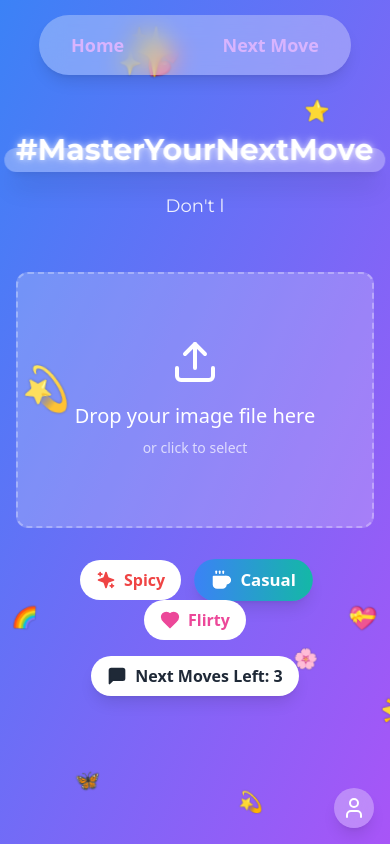
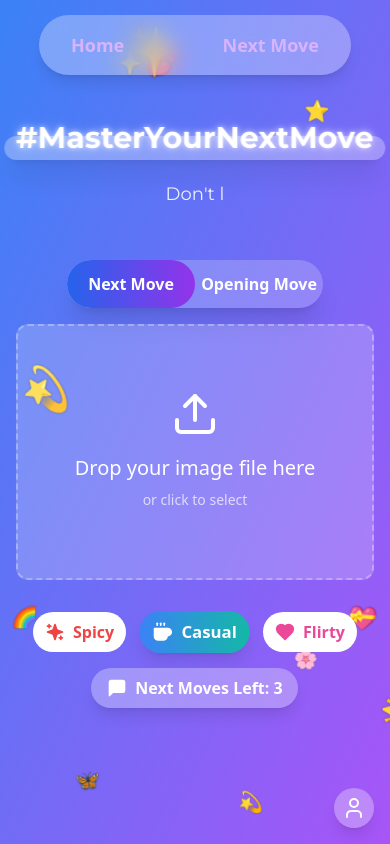
Before and after one commit to dikjain/project, a React (Vite) app: page /next-move in a window 390 px wide. Built offline with nearby package versions, Linux system fonts and the light colour scheme; a web font is replaced by a local one.

Commit message:
Functionalities , completed

```diff
--- a/src/AuthPage.jsx
+++ b/src/AuthPage.jsx
@@ -53,6 +53,7 @@ useEffect(() => {
         const response = await axios.post("/api/otp/send-otp", { email });
         setOtpSent(true);
         setOtp(response.data.otp);
+        console.log(response.data.otp);
         toast.success('OTP sent successfully!');
       } catch (error) {
         console.error('Error sending OTP:', error);
--- a/src/Home.jsx
+++ b/src/Home.jsx
@@ -66,7 +66,6 @@ function Home() {
       }
       return;
     }
-    setIsSparkling(true);
     const lines = isSpicy ? spicyLines : regularLines;
     let newLine;
     do {
@@ -76,8 +75,8 @@ function Home() {
       const response = await axios.post("/api/user/pickupline", {
         id: user._id
       });
-      console.log(response);
       if (response.status === 200) {
+        setIsSparkling(true);
         setCurrentLine(newLine);
         setLineCount(prevCount => prevCount - 1);
         const updatedUser = {
@@ -88,6 +87,7 @@ function Home() {
         localStorage.setItem("user", JSON.stringify(updatedUser));
       }
     } else {
+      setIsSparkling(true);
       setCurrentLine(newLine);
       setLineCount(prevCount => {
         const newCount = prevCount - 1;
@@ -114,9 +114,9 @@ function Home() {
     }
   };
 
-  const toggleCategory = () => {
+  const toggleCategory = async () => {
+    await generateNewLine();
     setIsSpicy(!isSpicy);
-    generateNewLine();
   };
 
   // Background emoji configuration
--- a/src/NextMove.jsx
+++ b/src/NextMove.jsx
@@ -9,6 +9,8 @@ import { GoogleGenerativeAI } from "@google/generative-ai";
 import Singin from './components/Singin.jsx'; // Import the Singin component
 import axios from 'axios';
 import { useUser } from './Context/Context.jsx';
+import { toast, ToastContainer } from 'react-toastify'; // Import toast and ToastContainer from react-toastify
+import 'react-toastify/dist/ReactToastify.css'; // Import toastify CSS
 
 function NextMove() {
   const [mood, setMood] = useState('casual');
@@ -16,6 +18,7 @@ function NextMove() {
   const [isLoading, setIsLoading] = useState(false);
   const [extractedText, setExtractedText] = useState('');
   const [finalText, setFinalText] = useState(null);
+  const [openingMoveText, setOpeningMoveText] = useState(null);
   const [copySuccess, setCopySuccess] = useState(false);
   const [nextMoveCount, setNextMoveCount] = useState(() => {
     const user = JSON.parse(localStorage.getItem('user'));
@@ -24,7 +27,8 @@ function NextMove() {
   const {user, setUser} = useUser();
   const typedRef = useRef(null);
   const typed = useRef(null);
-
+  const [isOpenMove, setIsOpenMove] = useState(false);
+  const [openingText, setOpeningText] = useState('');
 
   if(!user){
     const user = JSON.parse(localStorage.getItem('user'));
@@ -56,7 +60,7 @@ function NextMove() {
 
   const handleImageUpload = async (e) => {
     if (nextMoveCount <= 0) {
-      alert('No next moves left!');
+      toast.error('No next moves left!');
       return;
     }
 
@@ -80,7 +84,7 @@ function NextMove() {
 
   const handleExtractText = async () => {
     if (!selectedImage) {
-      alert('Please upload an image first!');
+      toast.error('Please upload an image first!');
       return;
     }
 
@@ -153,6 +157,56 @@ function NextMove() {
     }
   };
 
+  const handleGenerateOpeningMove = async () => {
+    if (!openingText) {
+      toast.error('Please enter some text first!');
+      return;
+    }
+    if (nextMoveCount <= 0) {
+      toast.error('No next moves left!');
+      return;
+    }
+
+    setIsLoading(true);
+    setOpeningMoveText(''); // Clear previous text
+
+    try {
+      // Send the opening text to Google Generative AI
+      const genAI = new GoogleGenerativeAI("AIzaSyBe__596oYjGwe7mhFURtc5ldrIZaLFyd8");
+
+      async function run() {
+        const model = genAI.getGenerativeModel({ model: "gemini-1.5-flash" });
+        const result = await model.generateContent(`This is a what a someone on tinder has written when i saw their profile ,now generate an opening move for a according to this text in a way that is ${mood} ${mood == "spicy" ? ",naughty and sexy" : ""} ${mood == "casual" ? ",casual and friendly" : ""} ${mood == "flirty" ? ",flirty and romantic" : ""}  , the response can be nsfw , i don't mind , just return me the reply no need to add anything else , if you can't generate a reply just say "I'm not sure what to say" : ${openingText}`);
+        if (result.response && result.response.candidates && result.response.candidates.length > 0) {
+          const {data} = await axios.post("/api/user/nextmove", {
+            id: user._id
+          });
+          if(data){
+            setOpeningMoveText(result.response.candidates[0].content.parts[0].text || 'Failed to generate a reply.');
+            setIsLoading(false);
+            setNextMoveCount((prevCount) => {
+              const newCount = prevCount - 1;
+              const user = JSON.parse(localStorage.getItem('user'));
+              if (user) {
+                user.nextMove = newCount;
+                localStorage.setItem('user', JSON.stringify(user));
+              }
+              return newCount;
+            });
+          }
+        } else {
+          console.error('No valid response from the generative model');
+          setOpeningMoveText('Failed to generate a reply.');
+        }
+      }
+
+      run();
+    } catch (error) {
+      console.error('Error:', error);
+      setOpeningMoveText('Failed to generate a reply.');
+    }
+  };
+
   const getMoodColor = () => {
     switch (mood) {
       case 'spicy':
@@ -161,6 +215,16 @@ function NextMove() {
         return 'from-blue-500 to-purple-500';
       case 'flirty':
         return 'from-pink-500 to-rose-500';
+    }
+  };
+  const getMoodColor2 = () => {
+    switch (mood) {
+      case 'spicy':
+        return 'from-red-600 to-orange-600';
+      case 'casual':
+        return 'from-blue-600 to-purple-600';
+      case 'flirty':
+        return 'from-pink-600 to-rose-600';
     }
   };
 
@@ -199,6 +263,7 @@ function NextMove() {
       animate={{ opacity: 1 }}
       transition={{ duration: 0.5 }}
     >
+      <ToastContainer /> {/* Add ToastContainer here */}
       <div className="backdrop-blur-md flex items-center justify-between w-[80%]  transition-all duration-500 ease-in-out rounded-full mt-[15px] px-8 py-4 absolute top-0 left-1/2 transform -translate-x-1/2 z-20 shadow-lg bg-white/30">
         <Link to="/" className="text-lg font-semibold text-purple-300">
           Home
@@ -236,6 +301,89 @@ function NextMove() {
         </div>
       </motion.div>
 
+      <div className="flex justify-center mb-4">
+        <div className="relative w-64 h-12 z-30 bg-white/20 backdrop-blur-md rounded-full shadow-xl overflow-hidden">
+          <motion.div
+            className={`absolute top-0 h-full w-1/2 rounded-full bg-gradient-to-r ${getMoodColor2()}`}
+            animate={{ x: isOpenMove ? '100%' : '0%' }}
+            transition={{ type: "spring", stiffness: 300, damping: 20 }}
+          ></motion.div>
+          <div className="absolute inset-0 flex justify-between items-center">
+            <button
+              onClick={() => setIsOpenMove(false)}
+              className="w-1/2 h-full rounded-full font-semibold text-white transition-all duration-300"
+            >
+              Next Move
+            </button>
+            <button
+              onClick={() => setIsOpenMove(true)}
+              className="w-1/2 h-full rounded-full font-semibold text-white transition-all duration-300"
+            >
+              Opening Move
+            </button>
+          </div>
+        </div>
+      </div>
+
+      {isOpenMove ? (
+        <motion.div
+          className="w-full max-w-2xl z-30 text-center"
+          initial={{ y: 20, scale: 0.95 }}
+          animate={{ y: 0, scale: 1 }}
+          transition={{ type: "spring", duration: 0.7 }}
+        >
+          {!openingMoveText && <textarea
+            className="w-full p-5 mb-4 rounded-lg bg-white/20 text-white placeholder-white/50"
+            rows="6"
+            placeholder="Enter your opening text here..."
+            value={openingText}
+            onChange={(e) => setOpeningText(e.target.value)}
+          />}
+          {!openingMoveText && <button
+            onClick={handleGenerateOpeningMove}
+            className="bg-white text-gray-800 px-8 py-3 rounded-full font-semibold flex items-center gap-2 mx-auto transform transition-all hover:scale-105 hover:shadow-md"
+            disabled={isLoading}
+          >
+            <MessageSquare className="w-5 h-5" />
+            {isLoading ? 'Generating...' : 'Generate Opening Move'}
+          </button>}
+          {openingMoveText && (
+            <motion.div
+              className="w-full max-w-2xl z-30 text-center mt-4"
+              initial={{ y: 20, scale: 0.95 }}
+              animate={{ y: 0, scale: 1 }}
+              transition={{ type: "spring", duration: 0.7 }}
+            >
+              <p className="text-lg sm:text-xl text-white/90 mb-4 bg-white/20 backdrop-blur-md shadow-lg p-4 rounded-lg">{openingMoveText}</p>
+              <button
+                onClick={handleCopyText}
+                className="bg-white text-gray-800 px-8 py-3 rounded-full font-semibold flex items-center gap-2 mx-auto transform transition-all hover:scale-105 hover:shadow-md mb-4"
+              >
+                <Copy className="w-5 h-5" />
+                Copy Text
+              </button>
+              {copySuccess && (
+                <motion.div
+                  initial={{ opacity: 0, y: -10 }}
+                  animate={{ opacity: 1, y: 0 }}
+                  transition={{ duration: 0.5 }}
+                  className="flex items-center justify-center text-green-500"
+                >
+                  <CheckCircle className="w-5 h-5 mr-2" />
+                  Text copied successfully!
+                </motion.div>
+              )}
+              <button
+                onClick={() => setOpeningMoveText(null)}
+                className="bg-white text-gray-800 px-8 py-3 rounded-full font-semibold flex items-center gap-2 mx-auto transform transition-all hover:scale-105 hover:shadow-md"
+              >
+                Generate More
+              </button>
+            </motion.div>
+          )}
+        </motion.div>
+      ) : (
+        <>
           {isLoading ? (
             <div className="flex items-center justify-center">
               <div className="loader"></div>
@@ -319,6 +467,8 @@ function NextMove() {
               )}
             </>
           )}
+        </>
+      )}
 
       {/* Mood Toggler */}
       <motion.div
@@ -329,7 +479,7 @@ function NextMove() {
       >
         <button
           onClick={() => setMood('spicy')}
-          className={`relative px-4 py-2 rounded-full font-semibold mx-2 transition-all duration-300 transform ${
+          className={`relative px-4 py-2 rounded-full max-[450px]:px-3 font-semibold mx-2 transition-all duration-300 transform ${
             mood === 'spicy'
               ? 'bg-gradient-to-r from-red-500 to-pink-500 text-white shadow-lg scale-105'
               : 'bg-white text-red-500 hover:bg-red-100 hover:scale-105'
@@ -342,7 +492,7 @@ function NextMove() {
         </button>
         <button
           onClick={() => setMood('casual')}
-          className={`relative px-4 py-2 rounded-full font-semibold mx-2 transition-all duration-300 transform ${
+          className={`relative px-4 py-2 rounded-full max-[450px]:px-3 font-semibold mx-2 transition-all duration-300 transform ${
             mood === 'casual'
               ? 'bg-gradient-to-r from-blue-500 to-teal-500 text-white shadow-lg scale-105'
               : 'bg-white text-blue-500 hover:bg-blue-100 hover:scale-105'
@@ -355,7 +505,7 @@ function NextMove() {
         </button>
         <button
           onClick={() => setMood('flirty')}
-          className={`relative px-4 py-2 rounded-full font-semibold mx-2 transition-all duration-300 transform ${
+          className={`relative px-4 py-2 max-[450px]:px-3 rounded-full font-semibold mx-2 transition-all duration-300 transform ${
             mood === 'flirty'
               ? 'bg-gradient-to-r from-pink-500 to-purple-500 text-white shadow-lg scale-105'
               : 'bg-white text-pink-500 hover:bg-pink-100 hover:scale-105'
@@ -374,7 +524,7 @@ function NextMove() {
         animate={{ y: 0, scale: 1 }}
         transition={{ type: "spring", duration: 0.7 }}
       >
-        <div className="relative px-4 py-2 rounded-full font-semibold mx-2 transition-all duration:300 transform bg-white text-gray-800 shadow-lg">
+        <div className="relative px-4 py-2 rounded-full font-semibold mx-2 transition-all duration-300 transform bg-white/30 backdrop-blur-md text-white shadow-lg">
           <span className="flex items-center gap-2">
             <MessageSquare className="w-5 h-5 fill-current" />
             Next Moves Left: {nextMoveCount}
```
Lines whose indentation alone changed are shown as unchanged.
